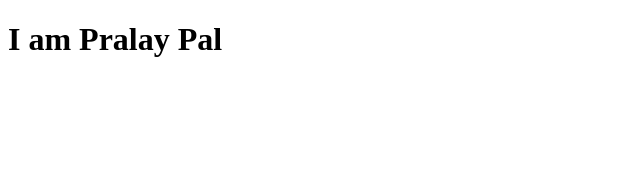
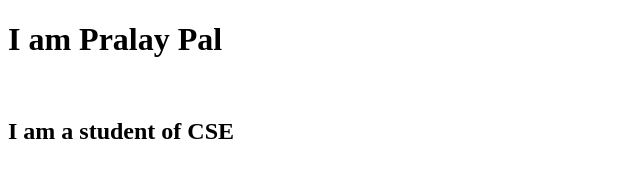
Before and after one commit to itspralay/test, a plain HTML site: page index.html in a window 1280 px wide. Shown: the whole page, without its empty margins (0-640 px from the left). Drawn offline with Linux system fonts and the light colour scheme.

```diff
--- a/index.html
+++ b/index.html
@@ -7,5 +7,7 @@
 </head>
 <body>
     <h1>I am Pralay Pal</h1>
+    <br>
+    <h2>I am a student of CSE</h2>
 </body>
 </html>
```
